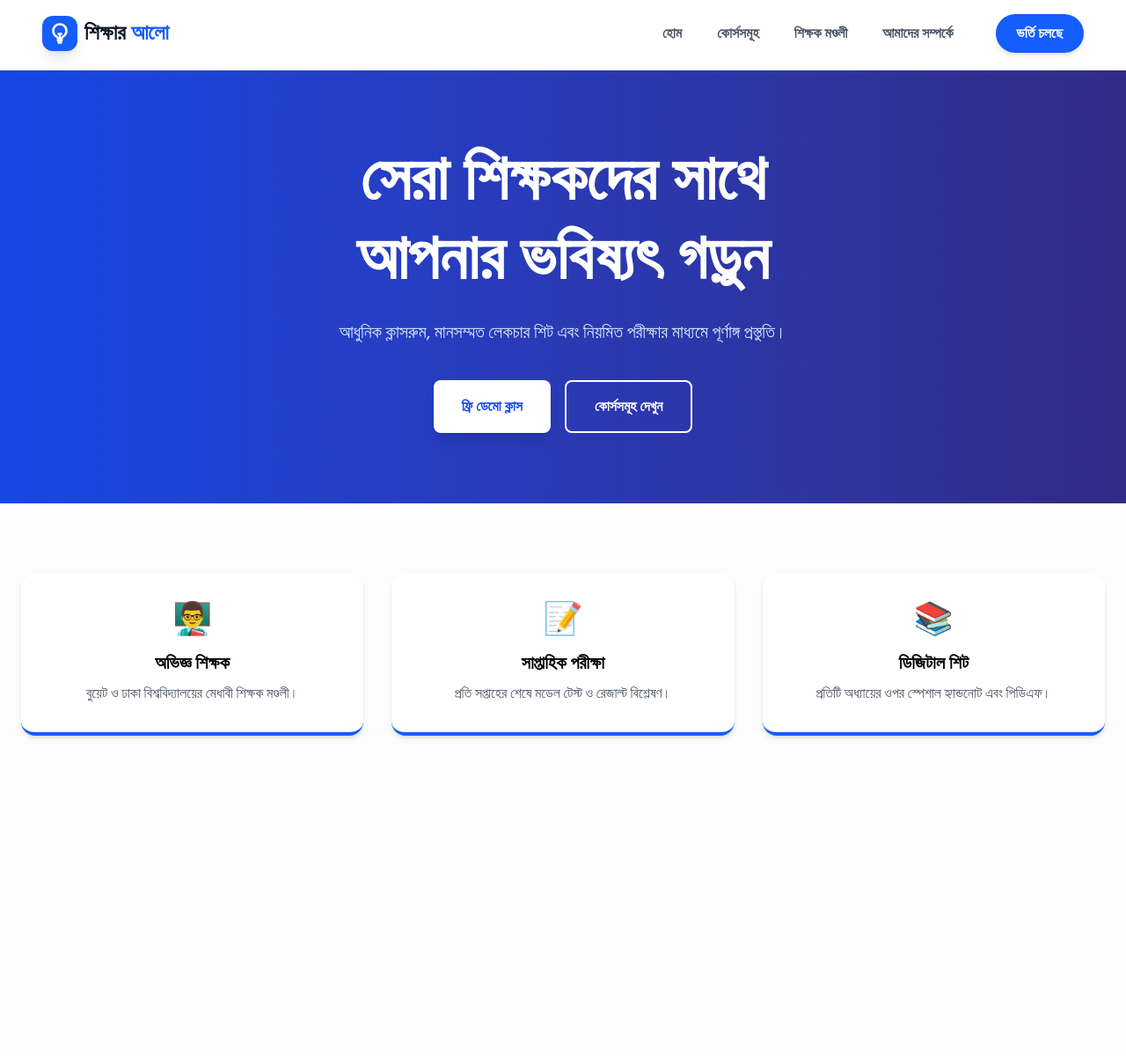
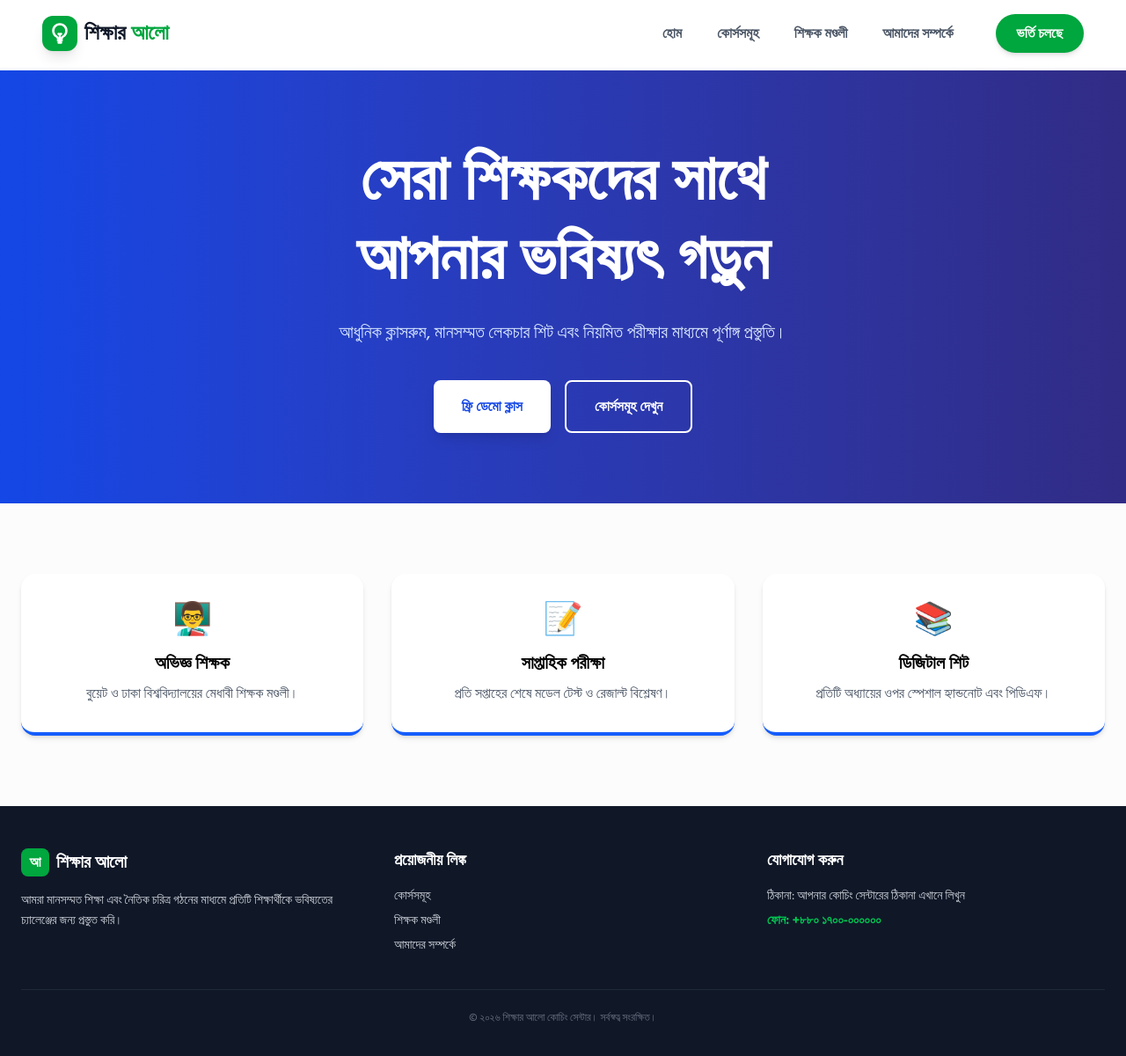
Before and after one commit to Durjoyalways/coaching-center, a Next.js app: page / in a window 1280 px wide. Shown: the top 1200 px of the page at 88% size. Before the commit the page ends 916 px from the top, so only its background shows below. Built offline with nearby package versions, Linux system fonts and the light colour scheme.

Commit message:
added new color

```diff
--- a/src/app/layout.tsx
+++ b/src/app/layout.tsx
@@ -1,6 +1,7 @@
 import { Hind_Siliguri } from "next/font/google";
 import "./globals.css";
 import Navbar from "@/components/shared/Navbar";
+import Footer from "@/components/shared/Footer"; // নতুন ইম্পোর্ট
 
 const hindSiliguri = Hind_Siliguri({
   subsets: ["bengali"],
@@ -11,9 +12,13 @@ const hindSiliguri = Hind_Siliguri({
 export default function RootLayout({ children }: { children: React.ReactNode }) {
   return (
     <html lang="bn" className={hindSiliguri.variable}>
-      <body className="font-sans antialiased bg-[#fcfcfc] pt-20">
+      <body className="font-sans antialiased bg-[#fcfcfc] flex flex-col min-h-screen pt-20">
         <Navbar />
-        {children}
+        {/* মেইন কন্টেন্ট যেন পুরো জায়গা নেয় তাই flex-grow ব্যবহার করা হয়েছে */}
+        <main className="flex-grow">
+          {children}
+        </main>
+        <Footer />
       </body>
     </html>
   );
--- a/src/components/shared/Footer.tsx
+++ b/src/components/shared/Footer.tsx
@@ -1,12 +1,41 @@
+import Link from "next/link";
+
 export default function Footer() {
   return (
-    <footer className="bg-gray-900 text-white py-12 mt-20">
-      <div className="container mx-auto text-center px-6">
-        <h2 className="text-2xl font-bold text-blue-400">CoachingPro</h2>
-        <p className="mt-2 text-gray-400">শিক্ষাই জাতির মেরুদণ্ড। আমরা সেই মেরুদণ্ড শক্ত করছি।</p>
-        <div className="mt-6 border-t border-gray-800 pt-6">
-          <p>&copy; 2026 CoachingPro. All rights reserved.</p>
+    <footer className="bg-gray-900 text-gray-300 py-12 px-6">
+      <div className="max-w-7xl mx-auto grid grid-cols-1 md:grid-cols-3 gap-10">
+
+        {/* লোগো ও বর্ণনা */}
+        <div className="flex flex-col gap-4">
+          <Link href="/" className="flex items-center gap-2">
+            <div className="w-8 h-8 bg-green-600 rounded-lg flex items-center justify-center text-white font-bold">আ</div>
+            <span className="text-xl font-black text-white">শিক্ষার আলো</span>
+          </Link>
+          <p className="text-sm leading-relaxed">
+            আমরা মানসম্মত শিক্ষা এবং নৈতিক চরিত্র গঠনের মাধ্যমে প্রতিটি শিক্ষার্থীকে ভবিষ্যতের চ্যালেঞ্জের জন্য প্রস্তুত করি।
+          </p>
         </div>
+
+        {/* লিঙ্কসমূহ */}
+        <div>
+          <h3 className="text-white font-bold text-lg mb-4">প্রয়োজনীয় লিঙ্ক</h3>
+          <ul className="space-y-2 text-sm">
+            <li><Link href="/courses" className="hover:text-green-400 transition">কোর্সসমূহ</Link></li>
+            <li><Link href="/teachers" className="hover:text-green-400 transition">শিক্ষক মণ্ডলী</Link></li>
+            <li><Link href="/about" className="hover:text-green-400 transition">আমাদের সম্পর্কে</Link></li>
+          </ul>
+        </div>
+
+        {/* যোগাযোগ */}
+        <div>
+          <h3 className="text-white font-bold text-lg mb-4">যোগাযোগ করুন</h3>
+          <p className="text-sm">ঠিকানা: আপনার কোচিং সেন্টারের ঠিকানা এখানে লিখুন</p>
+          <p className="text-sm mt-2 font-bold text-green-500">ফোন: +৮৮০ ১৭০০-০০০০০০</p>
+        </div>
+      </div>
+
+      <div className="max-w-7xl mx-auto border-t border-gray-800 mt-10 pt-6 text-center text-xs text-gray-500">
+        © ২০২৬ শিক্ষার আলো কোচিং সেন্টার। সর্বস্বত্ব সংরক্ষিত।
       </div>
     </footer>
   );
--- a/src/components/shared/Navbar.tsx
+++ b/src/components/shared/Navbar.tsx
@@ -32,14 +32,14 @@ export default function Navbar() {
 
         {/* লোগো সেকশন */}
         <Link href="/" className="flex items-center gap-2 z-50">
-          <div className="w-10 h-10 bg-blue-600 rounded-xl flex items-center justify-center text-white shadow-lg">
+          <div className="w-10 h-10 bg-green-600 rounded-xl flex items-center justify-center text-white shadow-lg">
             <svg xmlns="http://www.w3.org/2000/svg" fill="none" viewBox="0 0 24 24" strokeWidth={2.5} stroke="currentColor" className="w-6 h-6">
               <path strokeLinecap="round" strokeLinejoin="round" d="M12 18v-5.25m0 0a6.01 6.01 0 001.5-.189m-1.5.189a6.01 6.01 0 01-1.5-.189m3.75 7.478a12.06 12.06 0 01-4.5 0m3.75 2.383a14.406 14.406 0 01-3 0M14.25 18v-.192c0-.983.658-1.823 1.508-2.316a7.5 7.5 0 10-7.517 0c.85.493 1.509 1.333 1.509 2.316V18" />
             </svg>
           </div>
           <div className="flex flex-col leading-none">
             <span className="text-xl md:text-2xl font-black text-gray-900">
-              শিক্ষার <span className="text-blue-600">আলো</span>
+              শিক্ষার <span className="text-green-600">আলো</span>
             </span>
           </div>
         </Link>
@@ -49,14 +49,14 @@ export default function Navbar() {
           <ul className="flex gap-2 text-[16px] font-bold text-gray-600">
             {navLinks.map((link) => (
               <li key={link.href}>
-                <Link href={link.href} className="px-4 py-2 rounded-lg hover:bg-blue-50 hover:text-blue-600 transition-all relative group overflow-hidden">
+                <Link href={link.href} className="px-4 py-2 rounded-lg hover:bg-green-50 hover:text-green-600 transition-all relative group overflow-hidden">
                   <span className="relative z-10">{link.label}</span>
-                  <span className="absolute bottom-0 left-0 w-full h-0.5 bg-blue-600 transform scale-x-0 group-hover:scale-x-100 transition-transform duration-300"></span>
+                  <span className="absolute bottom-0 left-0 w-full h-0.5 bg-green-600 transform scale-x-0 group-hover:scale-x-100 transition-transform duration-300"></span>
                 </Link>
               </li>
             ))}
           </ul>
-          <Link href="tel:01XXXXXXXXX" className="bg-blue-600 text-white px-6 py-2.5 rounded-full font-bold hover:bg-gray-900 transition shadow-md">
+          <Link href="tel:01XXXXXXXXX" className="bg-green-600 text-white px-6 py-2.5 rounded-full font-bold hover:bg-gray-900 transition shadow-md">
             ভর্তি চলছে
           </Link>
         </div>
@@ -67,7 +67,7 @@ export default function Navbar() {
           onClick={() => setIsMenuOpen(!isMenuOpen)}
         >
           {isMenuOpen ? (
-            <svg xmlns="http://www.w3.org/2000/svg" fill="none" viewBox="0 0 24 24" strokeWidth={2} stroke="currentColor" className="w-8 h-8 text-blue-600">
+            <svg xmlns="http://www.w3.org/2000/svg" fill="none" viewBox="0 0 24 24" strokeWidth={2} stroke="currentColor" className="w-8 h-8 text-green-600">
               <path strokeLinecap="round" strokeLinejoin="round" d="M6 18L18 6M6 6l12 12" />
             </svg>
           ) : (
@@ -77,15 +77,15 @@ export default function Navbar() {
           )}
         </button>
 
-        {/* মোবাইল ড্রয়ার (ব্লার ইফেক্টসহ কম্প্যাক্ট ডিজাইন) */}
-        <div className={`absolute top-full left-0 w-full bg-white/70 backdrop-blur-xl shadow-xl border-t border-gray-100/50 transition-all duration-300 md:hidden overflow-hidden ${isMenuOpen ? "max-h-[400px] opacity-100" : "max-h-0 opacity-0"}`}>
+        {/* মোবাইল ড্রয়ার (ব্লার ইফেক্টসহ সবুজ থিম) */}
+        <div className={`absolute top-full left-0 w-full bg-white/70 backdrop-blur-xl shadow-xl border-t border-gray-100 transition-all duration-300 md:hidden overflow-hidden ${isMenuOpen ? "max-h-[400px] opacity-100" : "max-h-0 opacity-0"}`}>
           <ul className="flex flex-col p-6 gap-5 font-bold text-gray-800">
             {navLinks.map((link) => (
               <li key={link.href}>
                 <Link
                   href={link.href}
                   onClick={() => setIsMenuOpen(false)}
-                  className="block py-1 hover:text-blue-600 transition"
+                  className="block py-1 hover:text-green-600 transition"
                 >
                   {link.label}
                 </Link>
@@ -94,7 +94,7 @@ export default function Navbar() {
             <li className="pt-2">
               <Link
                 href="tel:01XXXXXXXXX"
-                className="bg-blue-600 text-white px-6 py-3.5 rounded-2xl inline-block w-full text-center shadow-lg shadow-blue-200"
+                className="bg-green-600 text-white px-6 py-3.5 rounded-2xl inline-block w-full text-center shadow-lg shadow-green-100"
                 onClick={() => setIsMenuOpen(false)}
               >
                 ভর্তি চলছে
```
